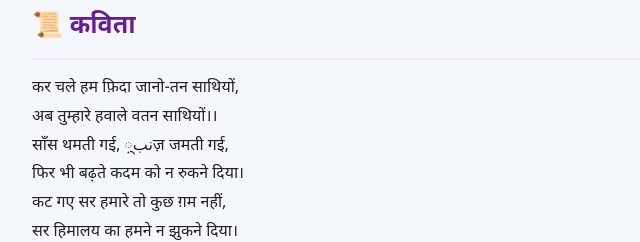
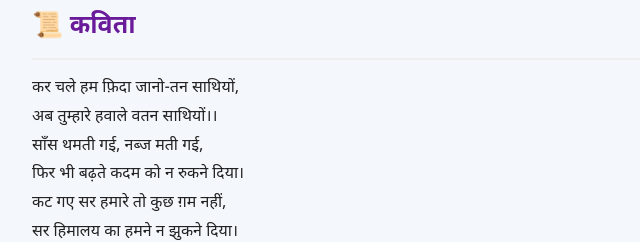
Before and after one commit to poornimajoshi225-bot/LearnwithPoornimaKTBS-notes, a plain HTML site: page 8thHindiFLP1L7.html in a window 1280 px wide. Shown: the part 1440-1682 px from the top of the page, 108-748 px from the left. Drawn offline with Linux system fonts and the light colour scheme.

Commit message:
Add files via upload

```diff
--- a/8thHindiFLP1L7.html
+++ b/8thHindiFLP1L7.html
@@ -135,7 +135,7 @@
         </p>
 
         <p class="poem-line">
-            साँस थमती गई, نب़्ज़ जमती गई,
+            साँस थमती गई, नब्ज  मती गई,
         </p>
 
         <p class="poem-line">
```
